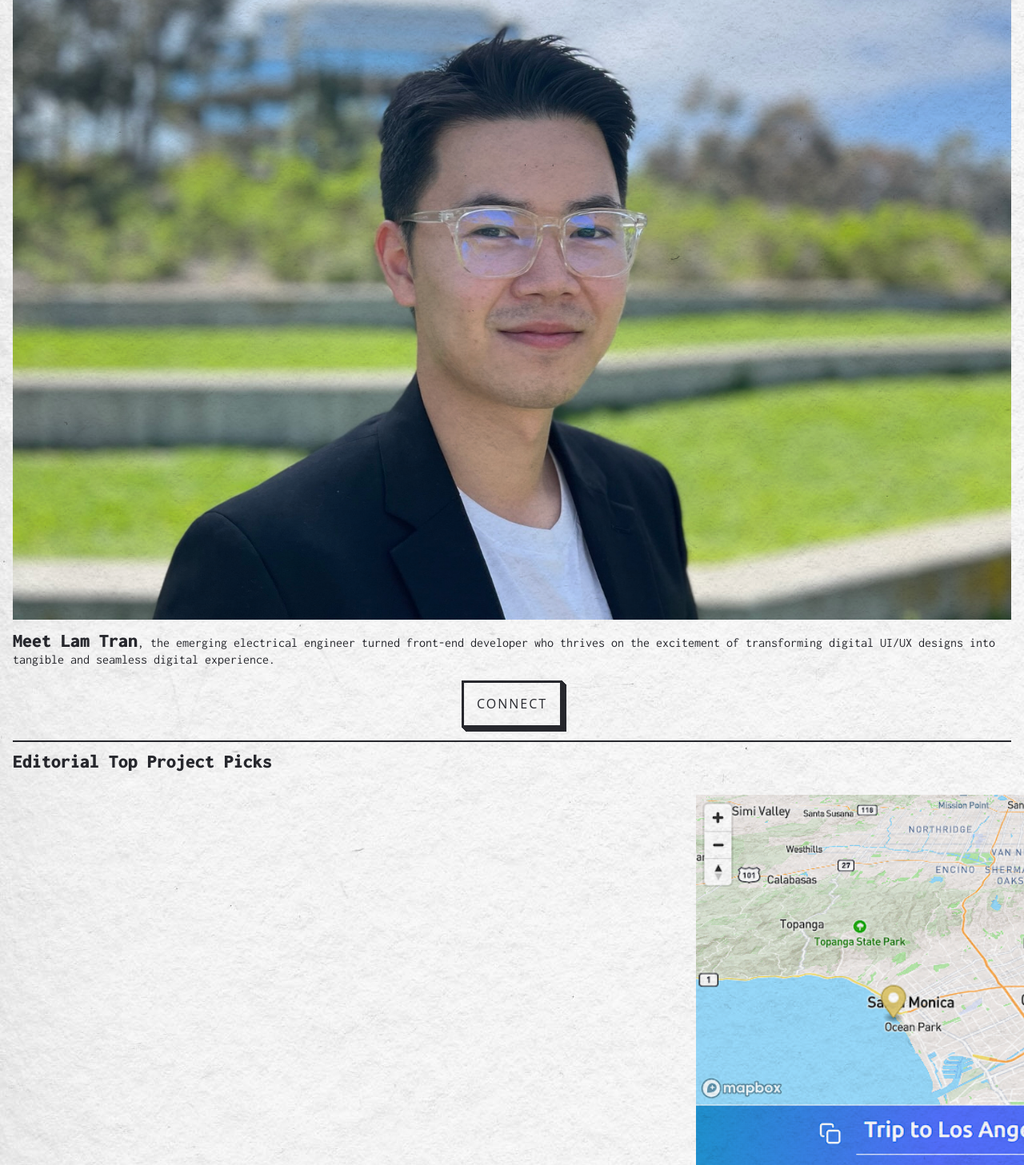
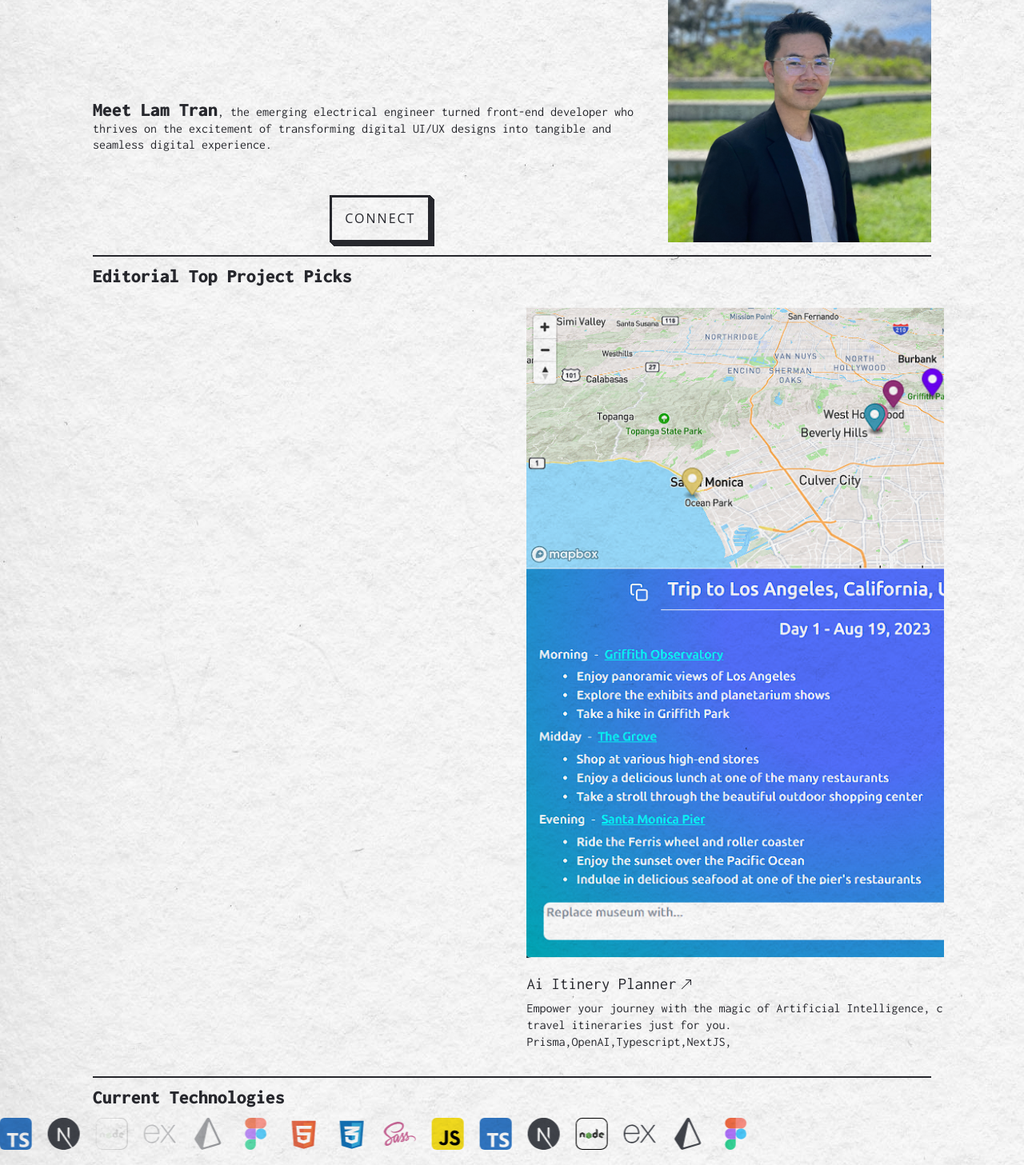
Before and after one commit to lam-tu-tr/Frontend-times, a Next.js app: page / in a window 1280 px wide. Shown: the part 340-1797 px from the top of the page at 80% size. Built offline with nearby package versions, Linux system fonts and the light colour scheme.

Commit message:
Nav bar and intro section responsive width wise.

```diff
--- a/app/components/Editorial/Editorial.tsx
+++ b/app/components/Editorial/Editorial.tsx
@@ -19,6 +19,7 @@ const projectsData = [
     description:
       "Empower your journey with the magic of Artificial Intelligence, crafting seamless and unforgettable travel itineraries just for you.",
     link: "https://ai-itinerary-planner.vercel.app/",
+    tech: ["Prisma", "OpenAI", "Typescript", "NextJS"],
   },
   {
     title: "Kim Nails ",
@@ -28,6 +29,7 @@ const projectsData = [
     description:
       "Elevate your style with stunning nail artistry at our salon – book your appointment for pampering perfection.",
     link: "https://www.kimnailsandbeautylounge.com/",
+    tech: ["NextJS", "Sass/Scss", "React", "Typescript"],
   },
   {
     title: "Sinnoh Pokedex",
@@ -37,6 +39,7 @@ const projectsData = [
     description:
       "Discover and learn about Pokémon like never before with our Pokedex web app - your portal to the Pokemon world",
     link: "https://sinnoh-pokedex.vercel.app/",
+    tech: ["NodeJS", "Express", "React", "Javascript ES6+"],
   },
   {
     title: "Lam Types",
@@ -46,6 +49,7 @@ const projectsData = [
     description:
       "Boost your touch typing skills with this speed test web app - assess your typing speed and accuracy",
     link: "https://lam-tu-tr.github.io/LamTypes.github.io/",
+    tech: ["Javascript ES6+", "HTML5", "CSS3"],
   },
 ];
 
@@ -74,6 +78,12 @@ export default function Works() {
         </a>
 
         <p>{project.description}</p>
+
+        <p>
+          {project.tech.map((tech, index) => {
+            return <span key={index}>{tech},</span>;
+          })}
+        </p>
       </li>
     );
   });
--- a/app/components/Intro/Intro.module.scss
+++ b/app/components/Intro/Intro.module.scss
@@ -25,7 +25,7 @@
     justify-content: center;
     margin-top: var(--spacing-mobile);
     button {
-      font-size: var(--font-size-mediu);
+      font-size: var(--font-size-medium);
       padding: var(--spacing-mobile);
     }
   }
@@ -56,8 +56,34 @@
   left: 5px;
 }
 
-// @media (min-width: 768px) {
-//   .button-54 {
-//     padding: 0.25em 0.75em;
-//   }
-// }
+@media (min-width: 700px) {
+  #intro {
+    display: grid;
+    grid-template-columns: repeat(6, 1 fr);
+    grid-template-rows: 4fr 2fr 1fr;
+
+    h2 {
+      grid-column: 1/5;
+      grid-row: 1/2;
+    }
+    #profile_pic {
+      grid-column: 5/7;
+      grid-row: 1/4;
+
+      aspect-ratio: 4/5;
+      min-width: 300px;
+      margin: 0;
+    }
+
+    p {
+      grid-column: 1/5;
+      grid-row: 2/3;
+    }
+
+    aside {
+      grid-column: 1/5;
+      grid-row: 3/4;
+      margin: 0;
+    }
+  }
+}
--- a/app/components/Intro/Intro.tsx
+++ b/app/components/Intro/Intro.tsx
@@ -1,6 +1,6 @@
 import React from "react";
 import Image from "next/image";
-import styles from "./Intro.module.scss";
+import style from "./Intro.module.scss";
 
 import Avatar from "../../assets/Avatar.jpeg";
 
@@ -10,10 +10,10 @@ export default function Intro({
   scrollToFooter: () => void;
 }) {
   return (
-    <div id={styles.intro} className=" top_border">
+    <div id={style.intro} className=" top_border">
       <h2>New Bay Area developer set to make waves in the tech industry.</h2>
 
-      <div id={styles.profile_pic} className="img_container">
+      <div id={style.profile_pic} className="img_container">
         <Image
           src={Avatar}
           alt={"Avatar"}
@@ -32,7 +32,7 @@ export default function Intro({
         <button
           type="button"
           onClick={scrollToFooter}
-          className={styles.button_54}
+          className={style.button_54}
         >
           Connect
         </button>
--- a/app/components/Nav/Nav.module.scss
+++ b/app/components/Nav/Nav.module.scss
@@ -1,8 +1,7 @@
-@use "../../sass/mixins.scss";
-
-#nav {
+#nav_section {
   height: 8svh;
-
+  top: 0;
+  left: 0;
   background-color: var(--body-bg-color);
 
   display: flex;
@@ -62,9 +61,3 @@
 .menuOpened {
   left: 0;
 }
-
-#hamburger_symbol,
-#hamburger_symbol::before,
-#hamburger_symbol::after {
-  background-color: var(--body-font-color);
-}
--- a/app/components/Nav/Nav.tsx
+++ b/app/components/Nav/Nav.tsx
@@ -76,7 +76,7 @@ export default function Nav() {
   }, [navOffset]);
 
   return (
-    <section id={style.nav} ref={navRef} className="nav_bar">
+    <section id={style.nav_section} ref={navRef} className="nav_bar">
       {/* <ul>
         <li>-Home-</li>
         <li>-More About me-</li>
--- a/app/components/Tech/Tech.tsx
+++ b/app/components/Tech/Tech.tsx
@@ -34,13 +34,13 @@ export default function Tech() {
               </li>
             );
           })}
-          {logos.map((tech, index) => {
+          {/* {logos.map((tech, index) => {
             return (
               <li key={index} className="icon">
                 <Image src={tech} alt={"tech"} />
               </li>
             );
-          })}
+          })} */}
         </ul>
       </div>
     </div>
--- a/app/globals.scss
+++ b/app/globals.scss
@@ -39,9 +39,16 @@ html {
   overflow-x: hidden;
 }
 
+body {
+  #main-column {
+    max-width: 1080px;
+    margin: 0 auto;
+  }
+}
+
 .sticky .nav_bar {
   position: fixed;
-  top: 0;
+
   width: 100%;
 }
 
@@ -99,5 +106,7 @@ h4 {
   min-height: 2.5rem;
 }
 
-@media (min-width > 400px) {
+//* ==================Media Queries=======================
+
+@media screen and (min-width: 620px) {
 }
--- a/app/page.tsx
+++ b/app/page.tsx
@@ -24,7 +24,7 @@ export default function Home() {
   return (
     <>
       <Header />
-
+      <div id="main-column">
         <main>
           <Intro scrollToFooter={scrollToFooter} />
           <Editorial />
@@ -33,6 +33,7 @@ export default function Home() {
         </main>
 
         <Footer ref={footerRef} />
+      </div>
     </>
   );
 }
--- /dev/null
+++ b/app/sass/components_forwarding.scss
@@ -0,0 +1 @@
+@forward "../components/Footer/Footer.module.scss";
--- a/app/sass/hamburger_menu.scss
+++ b/app/sass/hamburger_menu.scss
@@ -1,11 +1,13 @@
+//* All adjustable hamburger menu variables
+
 $hamburger-padding-x: 0px !default;
 $hamburger-padding-y: 0px !default;
 $hamburger-layer-width: 30px !default;
 $hamburger-layer-height: 4px !default;
 $hamburger-layer-spacing: 6px !default;
-$hamburger-layer-color: #000 !default;
+$hamburger-layer-color: var(--body-font-color) !default;
 $hamburger-layer-border-radius: 4px !default;
-$hamburger-hover-opacity: 0.7 !default;
+$hamburger-hover-opacity: 1 !default;
 $hamburger-active-layer-color: $hamburger-layer-color !default;
 $hamburger-active-hover-opacity: $hamburger-hover-opacity !default;
 
--- /dev/null
+++ b/app/sass/media_query.scss
@@ -0,0 +1,3 @@
+#nav {
+  background-color: aqua;
+}
--- a/app/sass/size_color.scss
+++ b/app/sass/size_color.scss
@@ -20,7 +20,7 @@
 
 :root {
   --body-bg-color: hsl(0, 0%, 100%);
-  --body-font-color: hsl(231, 8%, 17%);
+  --body-font-color: #28292f;
   --footer-bg-color: hsl(228, 8%, 12%);
   --footer-font-color: hsl(0, 0%, 100%);
 }
```
Lines whose indentation alone changed are shown as unchanged.
